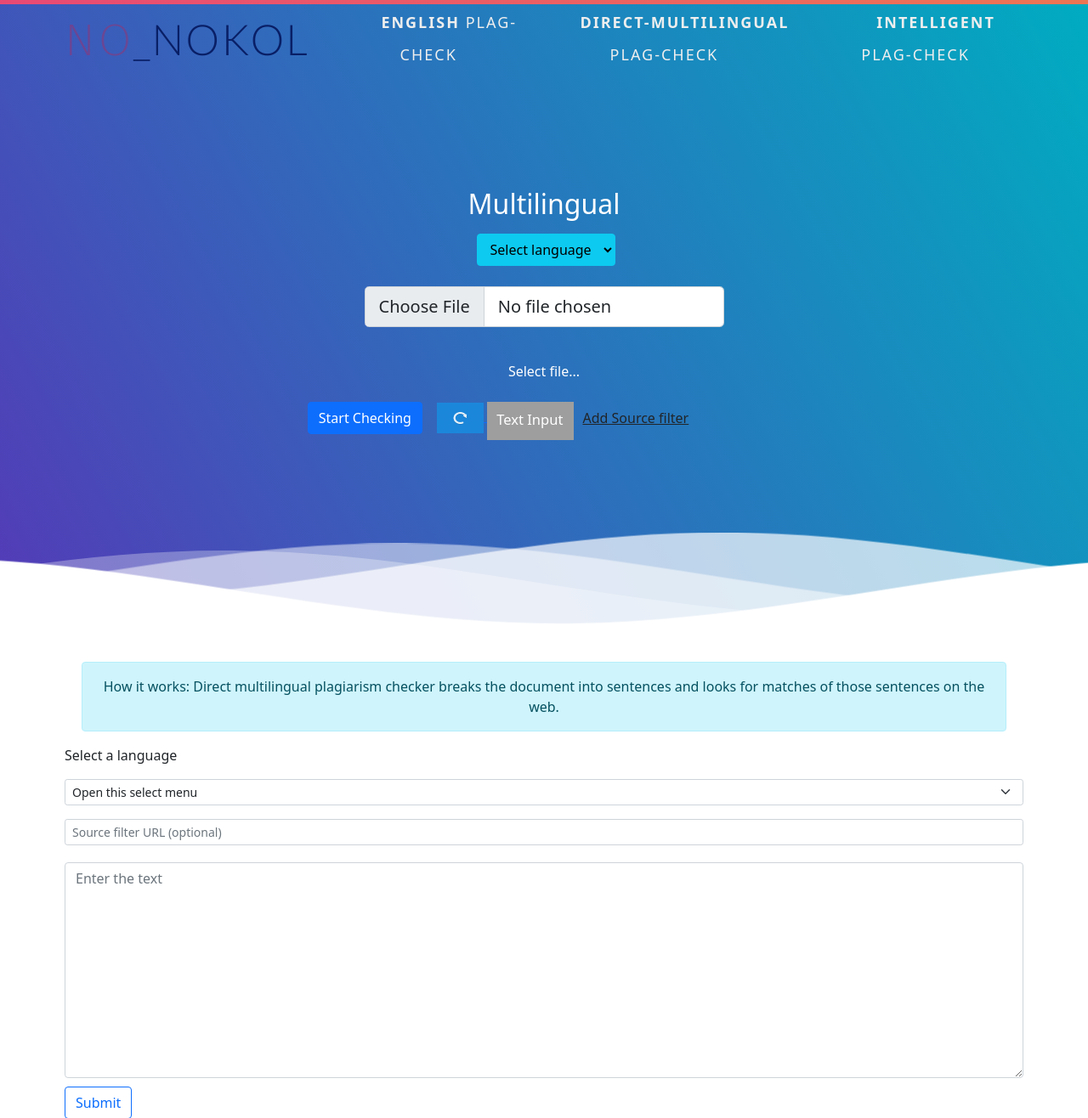
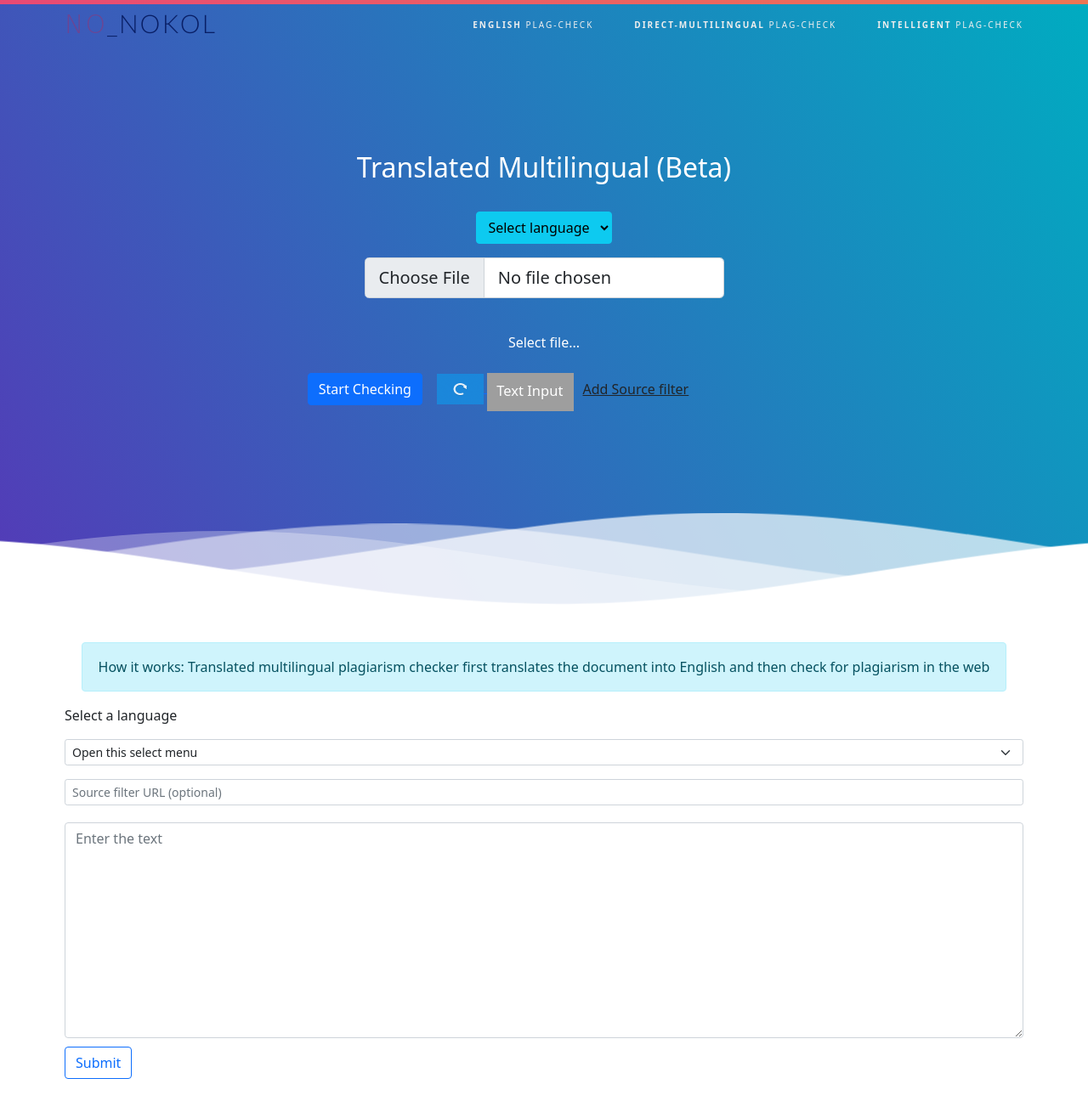
Before and after one commit to Reckon77/no_nokol, a Flask app: page /multilingual in a window 1280 px wide. Shown: the top 1316 px of the page at 85% size. After the commit the page ends 1270 px from the top, so only its background shows below. Run offline with Flask 2, Linux system fonts and the light colour scheme; parts of the project's set-up code (start-up, migrations or seed data) failed here and were passed over; some libraries are stand-ins or nearby versions; grey boxes are pictures that could not be loaded.

Commit message:
UI fixes

```diff
--- a/static/app.js
+++ b/static/app.js
@@ -7,6 +7,7 @@ const progressLabel = document.getElementById('progress-label')
 const feedbackval = document.getElementById('feedback')
 const alertModal = document.getElementById('alert-modal');
 const alertExtension = document.getElementById('alert-modal-ext');
+const alertSupport = document.getElementById('alert-modal-support')
 // const modalClose = document.getElementById('close');
 
 const reader = new FileReader();
@@ -28,6 +29,7 @@ fileUploader.addEventListener('change', (event) => {
 
         setTimeout(function(){
           alertExtension.classList.remove("d-none");
+          alertSupport.classList.remove("d-none");
         }, 500);
       }
     }
@@ -61,7 +63,7 @@ fileUploader.onchange = () => {
             window.location.reload();
           }, 1000);
         } else {
-          progressbar.classList.remove('d-none')
+          // progressbar.classList.remove('d-none')
             document.getElementById('size').innerHTML = '<b>Size:'
             + filesize + '</b> KB';
 
--- a/static/style.css
+++ b/static/style.css
@@ -9,7 +9,7 @@ h1 {
   font-family: "Lato", sans-serif;
   font-weight: 300;
   letter-spacing: 2px;
-  font-size: 48px;
+  font-size: 30px;
 }
 p {
   font-family: "Lato", sans-serif;
@@ -325,7 +325,7 @@ nav {
 }
 
 .brand {
-  font-size: 50px;
+  font-size: 30px;
   font-weight: 300;
   transform: translateX(-100rem);
   animation: slideIn 0.5s forwards;
@@ -362,7 +362,7 @@ nav ul li:nth-child(4) {
 }
 
 nav ul li a {
-  font-size: 18px;
+  font-size: 10px;
   padding: 1rem 0;
   margin: 0 3rem;
   position: relative;
--- a/templates/index.html
+++ b/templates/index.html
@@ -29,7 +29,7 @@
           <nav class="pt-0">
             <h1 class="brand"><a href="/" style="text-decoration: none; color: rgb(9, 31, 102);"><span id="blink">No</span>_Nokol</a></h1>
             <ul>
-              <li><a class="link-styles" href="/multilingual"><span style="font-weight: 800;">Multilingual</span> PLag-Check</a></li>
+              <li><a class="link-styles" href="/multilingual"><span style="font-weight: 800;">Translated-Multilingual</span> PLag-Check</a></li>
               <li><a class="link-styles" href="/intelligent"><span style="font-weight: 800;">Intelligent</span> Plag-Check</a></li>
               <li><a class="link-styles" href="/dmultilingual"><span style="font-weight: 800;">Direct-Multilingual</span> Plag-Check</a></li>
             </ul>
--- a/templates/multilingual.html
+++ b/templates/multilingual.html
@@ -46,38 +46,38 @@
           <div class="row">
             <div class="col">
               <div class="mb-3 mt-3">
-                <h2 class="mb-3" style="font-weight: 300">Multilingual</h2>
+                <h2 class="mb-3" style="font-weight: 300">Translated Multilingual (Beta)</h2>
                 <form action="/multilingual" method="POST" enctype="multipart/form-data">
                   <!-- Select language start-->
-                  <label for="language"></label>
-                  <select class="btn btn-info dropdown-toggle dropdown-toggle-split" data-toggle="dropdown" aria-haspopup="true" name="delimiter" aria-label=".form-select-sm example" id="language">
-                    <option selected value="." class="dropdown-menu">Select language</option>
-                    <option value="." class="dropdown-item">Arabic</option>
-                    <option value="।" class="dropdown-item">Assamese</option>
-                    <option value="।" class="dropdown-item">Bangla</option>
-                    <option value="。" class="dropdown-item">Chinese(literary)</option>
-                    <option value="." class="dropdown-item">Filipino</option>
-                    <option value="." class="dropdown-item">French</option>
-                    <option value="." class="dropdown-item">German</option>
-                    <option value="." class="dropdown-item">Gujarati</option>
-                    <option value="।" class="dropdown-item">Hindi</option>
-                    <option value="." class="dropdown-item">Indonesian</option>
-                    <option value="." class="dropdown-item">Italian</option>
-                    <option value="。" class="dropdown-item">Japanese</option>
-                    <option value="." class="dropdown-item">Kannada</option>
-                    <option value="." class="dropdown-item">Korean</option>
-                    <option value="." class="dropdown-item">Malayalam</option>
-                    <option value="." class="dropdown-item">Marathi</option>
-                    <option value="။" class="dropdown-item">Myanmar</option>
-                    <option value="।" class="dropdown-item">Nepali</option>
-                    <option value="|" class="dropdown-item">Odia</option>
-                    <option value="." class="dropdown-item">Punjabi</option>
-                    <option value="." class="dropdown-item">Russian</option>
-                    <option value="." class="dropdown-item">Spanish</option>
-                    <option value="." class="dropdown-item">Tamil</option>
-                    <option value="." class="dropdown-item">Telugu</option>
-                    <option value="۔" class="dropdown-item">Urdu</option>
-                  </select><br/><br>
+                  <!-- <label for="language">Select a language</label> -->
+                  <select class="btn btn-info dropdown-toggle dropdown-toggle-split my-3" data-toggle="dropdown" aria-haspopup="true" name="language" aria-label=".form-select-sm example" id="language">
+                    <option selected value="en" class="dropdown-menu">Select language</option>
+                    <option value="ar" class="dropdown-item">Arabic</option>
+                    <option value="as" class="dropdown-item">Assamese</option>
+                    <option value="bn" class="dropdown-item">Bangla</option>
+                    <option value="lzh" class="dropdown-item">Chinese</option>
+                    <option value="fil" class="dropdown-item">Filipino</option>
+                    <option value="fr" class="dropdown-item">French</option>
+                    <option value="de" class="dropdown-item">German</option>
+                    <option value="gu" class="dropdown-item">Gujarati</option>
+                    <option value="hi" class="dropdown-item">Hindi</option>
+                    <option value="id" class="dropdown-item">Indonesian</option>
+                    <option value="it" class="dropdown-item">Italian</option>
+                    <option value="ja" class="dropdown-item">Japanese</option>
+                    <option value="kn" class="dropdown-item">Kannada</option>
+                    <option value="ko" class="dropdown-item">Korean</option>
+                    <option value="ml" class="dropdown-item">Malayalam</option>
+                    <option value="mr" class="dropdown-item">Marathi</option>
+                    <option value="my" class="dropdown-item">Myanmar</option>
+                    <option value="ne" class="dropdown-item">Nepali</option>
+                    <option value="or" class="dropdown-item">Odia</option>
+                    <option value="pa" class="dropdown-item">Punjabi</option>
+                    <option value="ru" class="dropdown-item">Russian</option>
+                    <option value="es" class="dropdown-item">Spanish</option>
+                    <option value="ta" class="dropdown-item">Tamil</option>
+                    <option value="te" class="dropdown-item">Telugu</option>
+                    <option value="ur" class="dropdown-item">Urdu</option>
+                  </select>
                   <!-- Select language end-->
                   <div class="form-group">
                     <label class="form-label custom-file-label" for="formFileLg >Select file</label>
@@ -128,9 +128,13 @@
             </div>
           </div>
         </div>
-        <div class="alert alert-warning d-none mb-3 mt-3" id="alert-modal"><span style="font-weight: bolder; color:red">WARNING!</span> File size greater than 20mb not allowed.</div>
+        <div class="d-flex justify-content-center mt-3">
 
-        <div class="alert alert-success d-none mb-3 mt-5" id="alert-modal-ext"><span style="font-weight: bolder; color:seagreen">INFO!</span> File extension allowed are: .DOC |.TXT |.PDF |.ODT</div>
+          <div class="alert alert-warning d-none mb-3 mt-3" id="alert-modal"><span style="font-weight: bolder; color:red">WARNING!</span> File size greater than 20mb not allowed.</div>
+
+          <div class="alert alert-success d-none mt-5" id="alert-modal-ext"><span style="font-weight: bolder; color:seagreen;">INFO!</span> File extension allowed are: .DOC |.TXT |.PDF |.ODT</div>
+          <div class="alert alert-success d-none mt-5" id="alert-modal-support"><span style="font-weight: bolder; color:seagreen;">INFO!</span> Supports upto 5000 characters documents only</div>
+        </div>
 
       <!--Waves Container-->
       <div class="waves">
@@ -152,38 +156,38 @@
      <!--Header ends-->
       <div class="container my-5 d-flex flex-column" id="non-assamese">
         <div class="alert alert-info" role="alert" style="text-align: center;">
-          How it works: Direct multilingual plagiarism checker breaks the document into sentences and looks for matches of those sentences on the web.
+          How it works: Translated multilingual plagiarism checker first translates the document into English and then check for plagiarism in the web
         </div>
-        <form action="/multilingualtext" method="POST">
+        <form action="/multilingualText" method="POST">
           <label for="language">Select a language</label>
-                  <select class="form-select form-select-sm my-3" name="delimiter" aria-label=".form-select-sm example" id="language">
-                    <option selected value=".">Open this select menu</option>
-                    <option value=".">Arabic</option>
-                    <option value="।">Assamese</option>
-                    <option value="।">Bangla</option>
-                    <option value="。">Chinese(literary)</option>
-                    <option value=".">Filipino</option>
-                    <option value=".">French</option>
-                    <option value=".">German</option>
-                    <option value=".">Gujarati</option>
-                    <option value="।">Hindi</option>
-                    <option value=".">Indonesian</option>
-                    <option value=".">Italian</option>
-                    <option value="。">Japanese</option>
-                    <option value=".">Kannada</option>
-                    <option value=".">Korean</option>
-                    <option value=".">Malayalam</option>
-                    <option value=".">Marathi</option>
-                    <option value="။">Myanmar</option>
-                    <option value="।">Nepali</option>
-                    <option value="|">Odia</option>
-                    <option value=".">Punjabi</option>
-                    <option value=".">Russian</option>
-                    <option value=".">Spanish</option>
-                    <option value=".">Tamil</option>
-                    <option value=".">Telugu</option>
-                    <option value="۔">Urdu</option>
-                  </select>
+          <select class="form-select form-select-sm my-3" name="language" aria-label=".form-select-sm example" id="language">
+            <option selected value="en">Open this select menu</option>
+            <option value="ar">Arabic</option>
+            <option value="as">Assamese</option>
+            <option value="bn">Bangla</option>
+            <option value="lzh">Chinese</option>
+            <option value="fil">Filipino</option>
+            <option value="fr">French</option>
+            <option value="de">German</option>
+            <option value="gu">Gujarati</option>
+            <option value="hi">Hindi</option>
+            <option value="id">Indonesian</option>
+            <option value="it">Italian</option>
+            <option value="ja">Japanese</option>
+            <option value="kn">Kannada</option>
+            <option value="ko">Korean</option>
+            <option value="ml">Malayalam</option>
+            <option value="mr">Marathi</option>
+            <option value="my">Myanmar</option>
+            <option value="ne">Nepali</option>
+            <option value="or">Odia</option>
+            <option value="pa">Punjabi</option>
+            <option value="ru">Russian</option>
+            <option value="es">Spanish</option>
+            <option value="ta">Tamil</option>
+            <option value="te">Telugu</option>
+            <option value="ur">Urdu</option>
+          </select>
           <input class="form-control form-control-sm" type="text" placeholder="Source filter URL (optional)" name="sourceFilter">
           <textarea
           id='output'
@@ -197,7 +201,9 @@
 
         </form>
       </div>
-
+      <script>
+        alert("Info : The Translated multilingual plagiarism checker is still in beta stages and might not give accurate results.")
+      </script>
       <script
         src="https://cdn.jsdelivr.net/npm/bootstrap@5.1.1/dist/js/bootstrap.bundle.min.js"
         integrity="sha384-/bQdsTh/da6pkI1MST/rWKFNjaCP5gBSY4sEBT38Q/9RBh9AH40zEOg7Hlq2THRZ"
```
Also changed, not shown: templates/dmultilingual.html (+6 -3 lines), templates/intelligent.html (+5 -3 lines).
